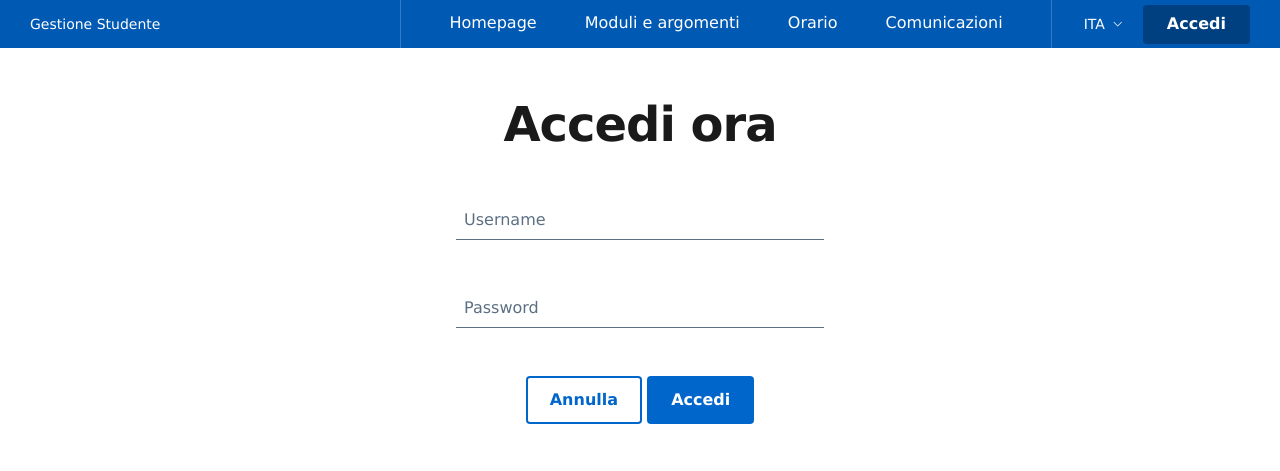
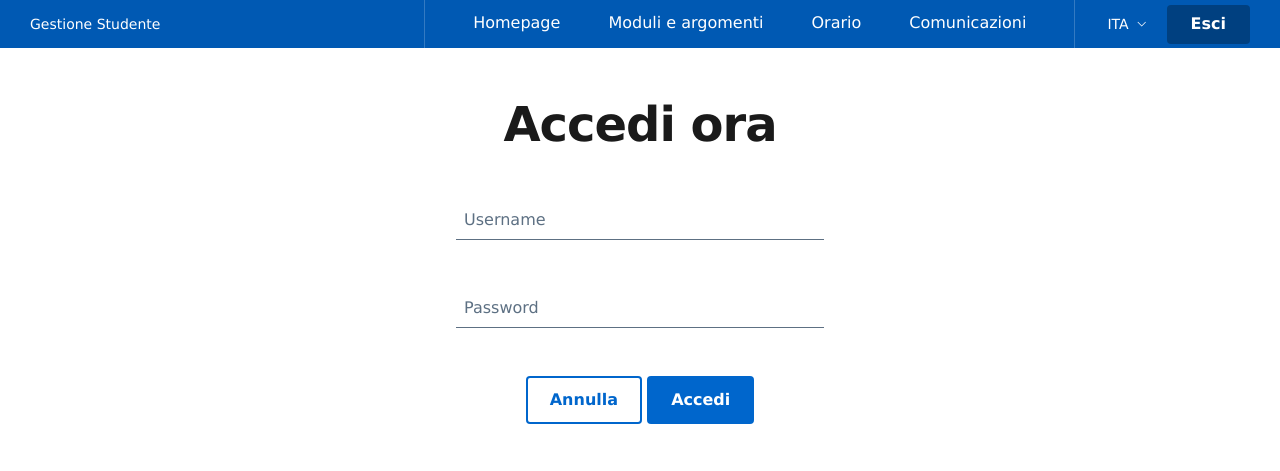
Before and after one commit to nictarter/gestione-studente, a PHP site: page /login.php in a window 1280 px wide. Shown: the top 471 px of the page. Run offline with PHP 8.4, Linux system fonts and the light colour scheme; a stand-in replaces the project's code that opens the database connection.

Commit message:
Added logout.

```diff
--- a/includes/navbar.php
+++ b/includes/navbar.php
@@ -65,7 +65,15 @@
                     </div>
                     </div>
                     <div class="it-access-top-wrapper">
-                    <a class="btn btn-primary btn-sm" href="login.php">Accedi</a>
+                    <?php
+                        // Depending on whether the user is logged in or not,
+                        // display the button to log-in or log-out
+                        if (isset($_SESSION["role"])) {
+                            echo '<a class="btn btn-primary btn-sm" href="login.php">Accedi</a>';
+                        } else {
+                            echo '<a class="btn btn-primary btn-sm" href="includes/logout.inc.php">Esci</a>';
+                        }
+                    ?>
                     </div>
                 </div>
                 </div>
```
Also changed, not shown: includes/logout.inc.php (added, +13 -0 lines).
